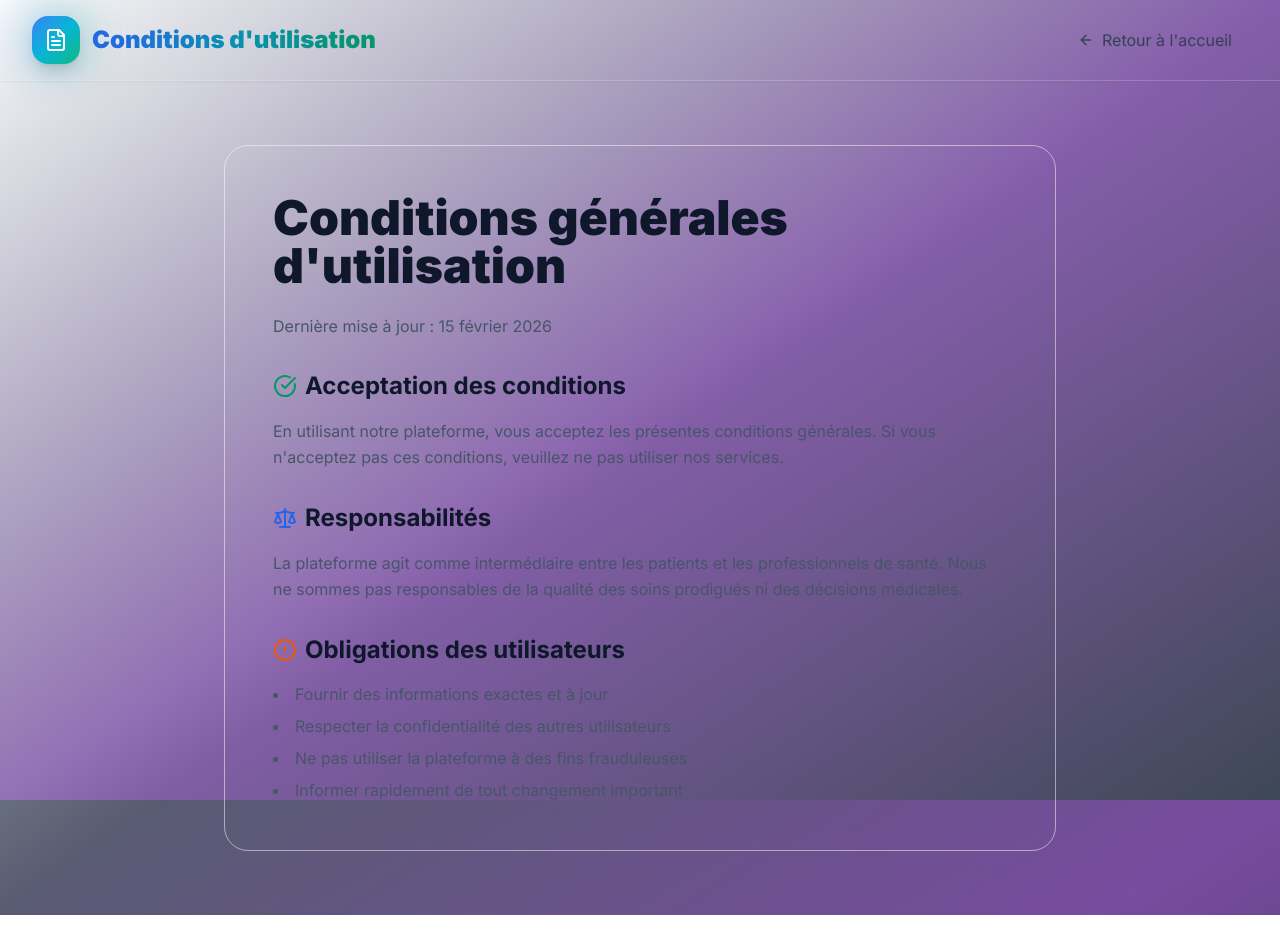
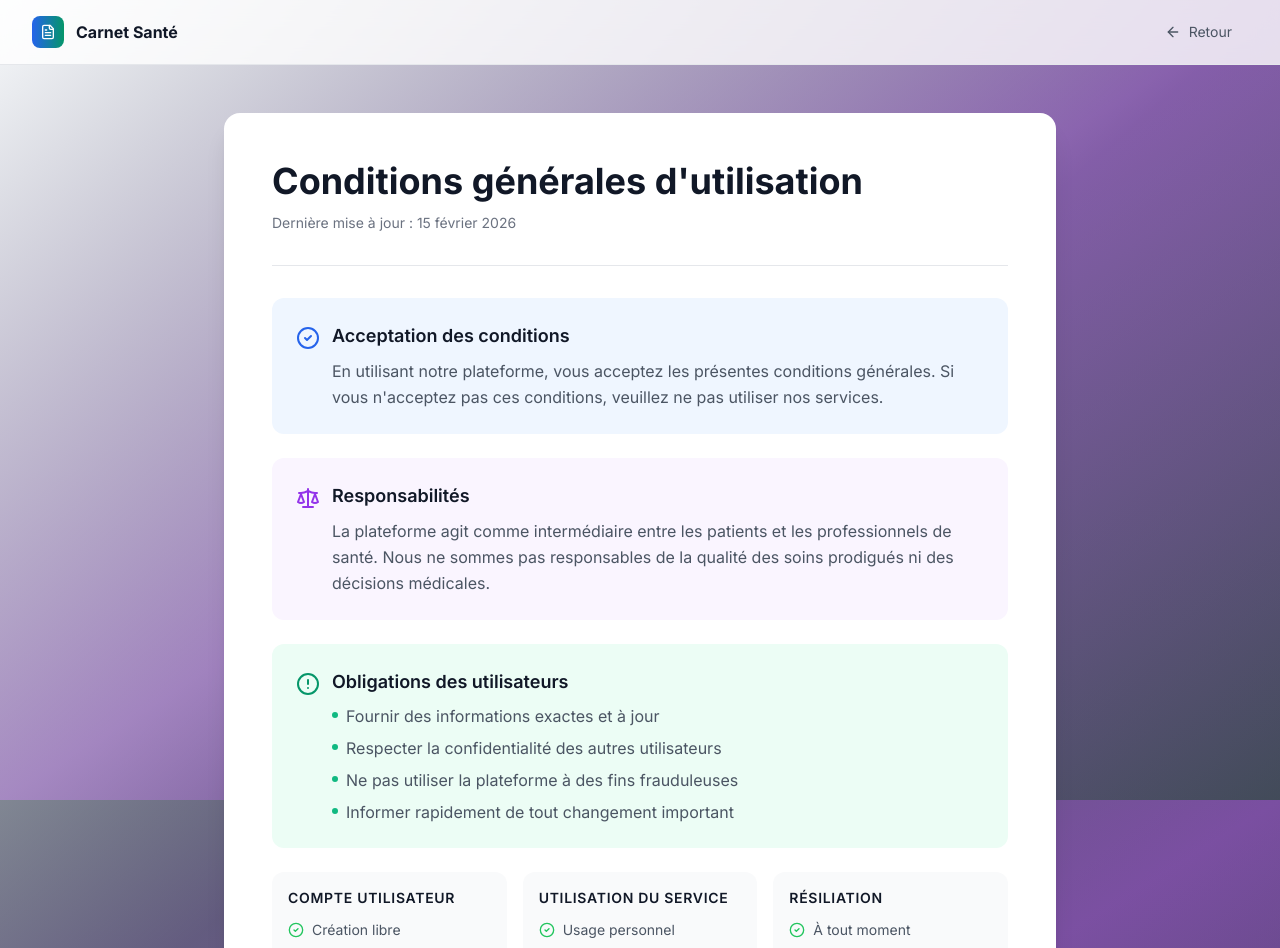
Before and after one commit to Djeupisne/carnet-sante-frontend, a React (Vite) app: page /terms in a window 1280 px wide. Shown: the top 948 px of the page. Before the commit the page ends 915 px from the top, so only its background shows below. Built offline with nearby package versions, Linux system fonts and the light colour scheme.

Commit message:
Update TermsPage.tsx

```diff
--- a/src/pages/TermsPage.tsx
+++ b/src/pages/TermsPage.tsx
@@ -1,77 +1,129 @@
 import React from 'react';
 import { Link } from 'react-router-dom';
-import { FileText, ArrowLeft, CheckCircle, AlertCircle, Scale } from 'lucide-react';
+import { FileText, ArrowLeft, CheckCircle2, AlertCircle, Scale, HelpCircle } from 'lucide-react';
 
 const TermsPage: React.FC = () => {
   return (
     <div className="min-h-screen bg-gradient-to-br from-slate-50 via-blue-50/30 to-emerald-50/20">
-      <nav className="glass sticky top-0 z-50 border-b border-white/20 shadow-sm">
+      <nav className="bg-white/80 backdrop-blur-md sticky top-0 z-50 border-b border-gray-200">
         <div className="max-w-7xl mx-auto px-4 sm:px-6 lg:px-8">
-          <div className="flex justify-between items-center h-20">
-            <Link to="/" className="flex items-center space-x-3 group">
-              <div className="relative">
-                <div className="absolute inset-0 bg-gradient-to-r from-blue-500 to-emerald-500 rounded-2xl blur-xl opacity-60 group-hover:opacity-100"></div>
-                <div className="relative bg-gradient-to-br from-blue-500 via-cyan-500 to-emerald-500 p-3 rounded-2xl shadow-lg">
-                  <FileText className="w-6 h-6 text-white" />
+          <div className="flex justify-between items-center h-16">
+            <Link to="/" className="flex items-center space-x-3">
+              <div className="w-8 h-8 bg-gradient-to-r from-blue-600 to-emerald-600 rounded-lg flex items-center justify-center">
+                <FileText className="w-4 h-4 text-white" />
               </div>
-              </div>
-              <h1 className="text-2xl font-black bg-gradient-to-r from-blue-600 via-cyan-600 to-emerald-600 bg-clip-text text-transparent">
-                Conditions d'utilisation
-              </h1>
+              <span className="font-bold text-gray-900">Carnet Santé</span>
             </Link>
             <Link
               to="/"
-              className="flex items-center gap-2 px-4 py-2 text-slate-700 hover:text-blue-600 transition-colors"
+              className="flex items-center gap-2 px-4 py-2 text-gray-600 hover:text-gray-900 transition-colors text-sm"
             >
               <ArrowLeft className="w-4 h-4" />
-              Retour à l'accueil
+              Retour
             </Link>
           </div>
         </div>
       </nav>
 
-      <div className="max-w-4xl mx-auto px-4 sm:px-6 lg:px-8 py-16">
-        <div className="glass rounded-3xl p-8 md:p-12 border border-white/50">
-          <h1 className="text-4xl md:text-5xl font-black text-slate-900 mb-6">
+      <div className="max-w-4xl mx-auto px-4 sm:px-6 lg:px-8 py-12">
+        <div className="bg-white rounded-2xl shadow-xl p-8 md:p-12">
+          <div className="border-b border-gray-200 pb-8 mb-8">
+            <h1 className="text-3xl md:text-4xl font-bold text-gray-900 mb-3">
               Conditions générales d'utilisation
             </h1>
-          <p className="text-slate-600 mb-8">Dernière mise à jour : 15 février 2026</p>
+            <p className="text-gray-500 text-sm">
+              Dernière mise à jour : 15 février 2026
+            </p>
+          </div>
 
-          <div className="space-y-8">
-            <section>
-              <h2 className="text-2xl font-bold text-slate-900 mb-4 flex items-center gap-2">
-                <CheckCircle className="w-6 h-6 text-emerald-600" />
-                Acceptation des conditions
-              </h2>
-              <p className="text-slate-600 leading-relaxed">
+          <div className="space-y-6">
+            {/* Acceptation */}
+            <section className="bg-blue-50 rounded-xl p-6">
+              <div className="flex items-start gap-3">
+                <CheckCircle2 className="w-6 h-6 text-blue-600 flex-shrink-0 mt-1" />
+                <div>
+                  <h2 className="text-lg font-semibold text-gray-900 mb-2">Acceptation des conditions</h2>
+                  <p className="text-gray-600 leading-relaxed">
                     En utilisant notre plateforme, vous acceptez les présentes conditions générales.
                     Si vous n'acceptez pas ces conditions, veuillez ne pas utiliser nos services.
                   </p>
+                </div>
+              </div>
             </section>
 
-            <section>
-              <h2 className="text-2xl font-bold text-slate-900 mb-4 flex items-center gap-2">
-                <Scale className="w-6 h-6 text-blue-600" />
-                Responsabilités
-              </h2>
-              <p className="text-slate-600 leading-relaxed">
+            {/* Responsabilités */}
+            <section className="bg-purple-50 rounded-xl p-6">
+              <div className="flex items-start gap-3">
+                <Scale className="w-6 h-6 text-purple-600 flex-shrink-0 mt-1" />
+                <div>
+                  <h2 className="text-lg font-semibold text-gray-900 mb-2">Responsabilités</h2>
+                  <p className="text-gray-600 leading-relaxed">
                     La plateforme agit comme intermédiaire entre les patients et les professionnels de santé.
                     Nous ne sommes pas responsables de la qualité des soins prodigués ni des décisions médicales.
                   </p>
+                </div>
+              </div>
             </section>
 
-            <section>
-              <h2 className="text-2xl font-bold text-slate-900 mb-4 flex items-center gap-2">
-                <AlertCircle className="w-6 h-6 text-orange-600" />
-                Obligations des utilisateurs
-              </h2>
-              <ul className="list-disc list-inside space-y-2 text-slate-600">
-                <li>Fournir des informations exactes et à jour</li>
-                <li>Respecter la confidentialité des autres utilisateurs</li>
-                <li>Ne pas utiliser la plateforme à des fins frauduleuses</li>
-                <li>Informer rapidement de tout changement important</li>
+            {/* Obligations */}
+            <section className="bg-emerald-50 rounded-xl p-6">
+              <div className="flex items-start gap-3">
+                <AlertCircle className="w-6 h-6 text-emerald-600 flex-shrink-0 mt-1" />
+                <div>
+                  <h2 className="text-lg font-semibold text-gray-900 mb-2">Obligations des utilisateurs</h2>
+                  <ul className="space-y-2 text-gray-600">
+                    <li className="flex items-start gap-2">
+                      <span className="w-1.5 h-1.5 bg-emerald-500 rounded-full mt-2 flex-shrink-0"></span>
+                      <span>Fournir des informations exactes et à jour</span>
+                    </li>
+                    <li className="flex items-start gap-2">
+                      <span className="w-1.5 h-1.5 bg-emerald-500 rounded-full mt-2 flex-shrink-0"></span>
+                      <span>Respecter la confidentialité des autres utilisateurs</span>
+                    </li>
+                    <li className="flex items-start gap-2">
+                      <span className="w-1.5 h-1.5 bg-emerald-500 rounded-full mt-2 flex-shrink-0"></span>
+                      <span>Ne pas utiliser la plateforme à des fins frauduleuses</span>
+                    </li>
+                    <li className="flex items-start gap-2">
+                      <span className="w-1.5 h-1.5 bg-emerald-500 rounded-full mt-2 flex-shrink-0"></span>
+                      <span>Informer rapidement de tout changement important</span>
+                    </li>
                   </ul>
+                </div>
+              </div>
             </section>
+
+            {/* Résumé des conditions */}
+            <div className="mt-8 grid grid-cols-1 md:grid-cols-3 gap-4">
+              {[
+                {
+                  title: "Compte utilisateur",
+                  items: ["Création libre", "Informations exactes", "Confidentialité"]
+                },
+                {
+                  title: "Utilisation du service",
+                  items: ["Usage personnel", "Respect des lois", "Sécurité"]
+                },
+                {
+                  title: "Résiliation",
+                  items: ["À tout moment", "Suppression des données", "Sans frais"]
+                }
+              ].map((section, idx) => (
+                <div key={idx} className="bg-gray-50 rounded-xl p-4">
+                  <h3 className="font-semibold text-gray-900 mb-3 text-sm uppercase tracking-wider">
+                    {section.title}
+                  </h3>
+                  <ul className="space-y-2">
+                    {section.items.map((item, i) => (
+                      <li key={i} className="text-sm text-gray-600 flex items-center gap-2">
+                        <CheckCircle2 className="w-4 h-4 text-green-500" />
+                        {item}
+                      </li>
+                    ))}
+                  </ul>
+                </div>
+              ))}
+            </div>
           </div>
         </div>
       </div>
```
Lines whose indentation alone changed are shown as unchanged.
